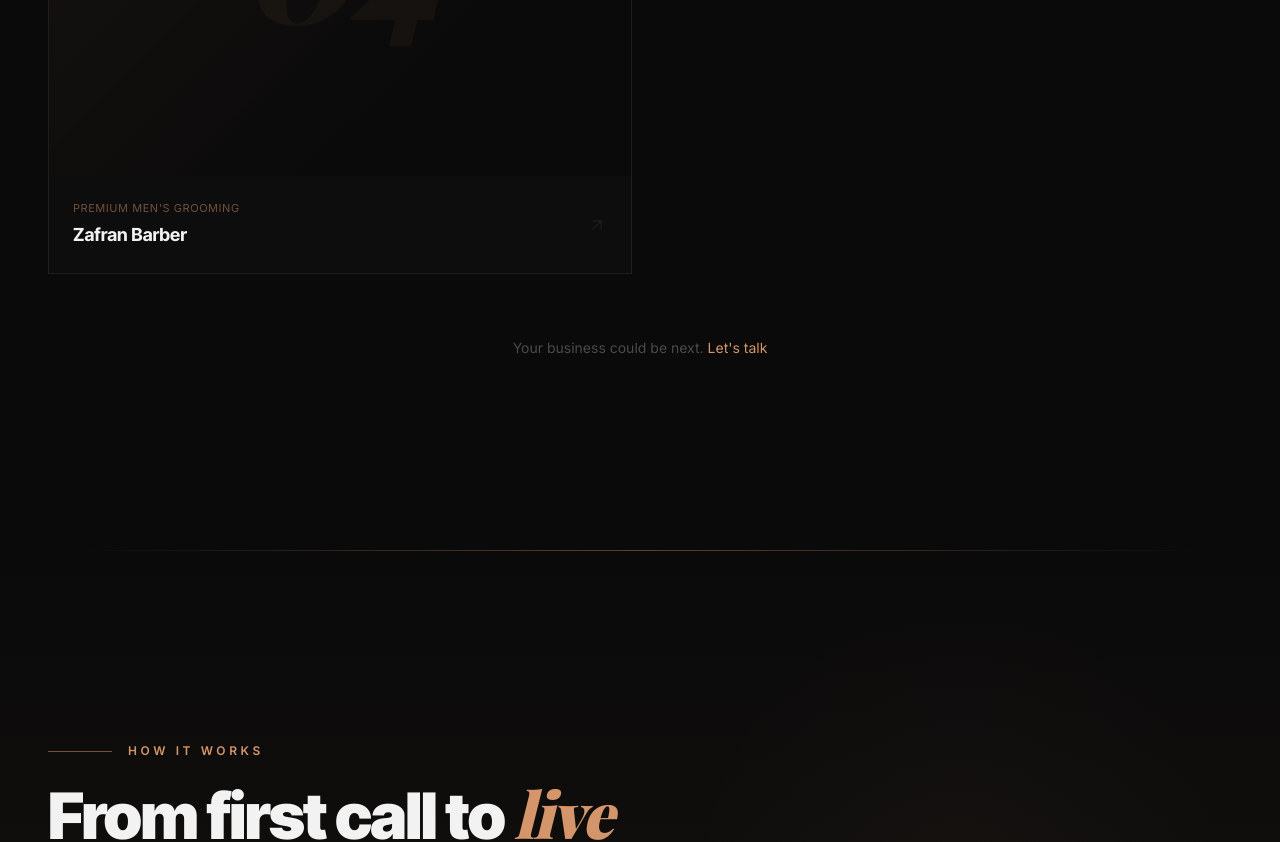
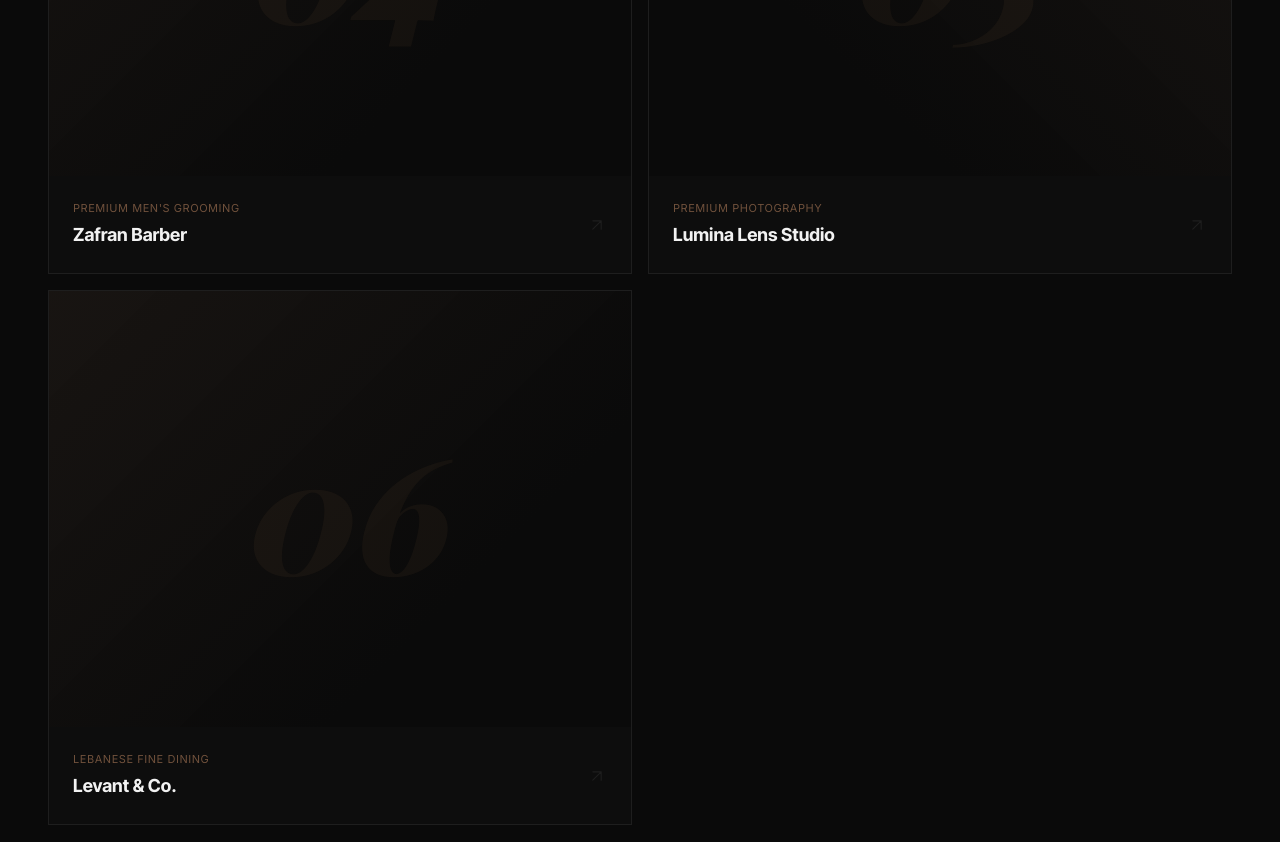
Before and after one commit to webvanguardai/webvanguard-website, a Next.js app in the folder webvanguard/: page / in a window 1280 px wide. Shown: the part 4200-5042 px from the top of the page. Built offline with nearby package versions, Linux system fonts and the light colour scheme.

Commit message:
feat(work): add clients 05 and 06 — Lumina Lens Studio & Levant & Co.

```diff
--- a/webvanguard/components/Work.tsx
+++ b/webvanguard/components/Work.tsx
@@ -37,6 +37,24 @@
     description: 'Luxury barbershop website for Dubai\'s most discerning clientele. Dark masculine identity with crimson red & chrome accents. 6 service cards with AED pricing, testimonials, gallery, and functional booking form.',
     url: 'https://zafran-barber.vercel.app',
     tags: ['Web Design', 'Next.js', 'Barbershop'],
+    live: true,
+  },
+  {
+    name: 'Lumina Lens Studio',
+    industry: 'Premium Photography',
+    label: '05',
+    description: 'Dubai\'s most progressive photography studio. Electric cyan & black editorial aesthetic. 6 service categories with AED pricing, full gallery, client testimonials, and advanced Framer Motion animations.',
+    url: 'https://lumina-lens-six.vercel.app',
+    tags: ['Web Design', 'Next.js', 'Photography'],
+    live: true,
+  },
+  {
+    name: 'Levant & Co.',
+    industry: 'Lebanese Fine Dining',
+    label: '06',
+    description: 'Authentic Lebanese cuisine in DIFC. Deep emerald & gold heritage identity. Full 80+ item menu by course, chef story, gallery, reservation system, and Restaurant schema.org markup.',
+    url: 'https://levant-co.vercel.app',
+    tags: ['Web Design', 'Next.js', 'Hospitality'],
     live: true,
   },
 ]
```
